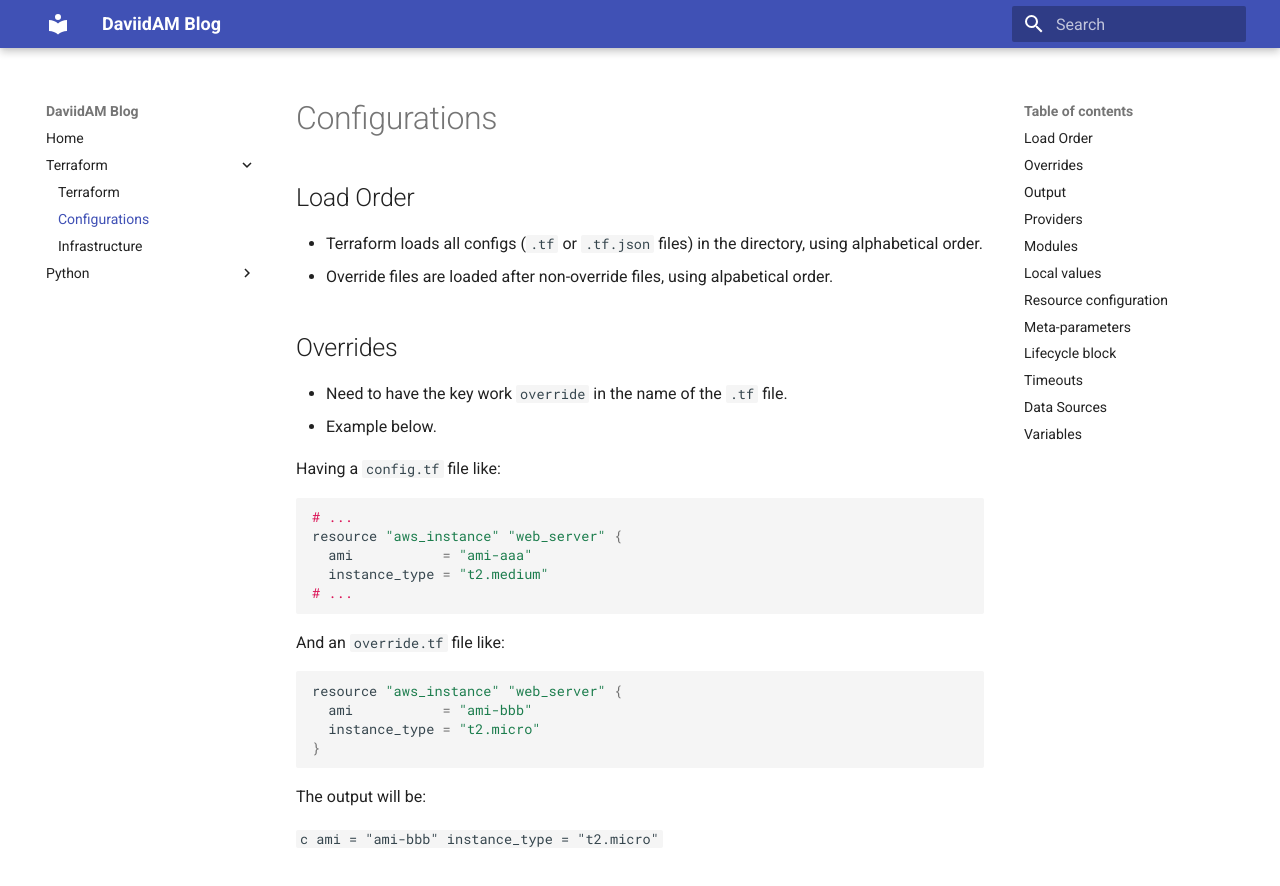
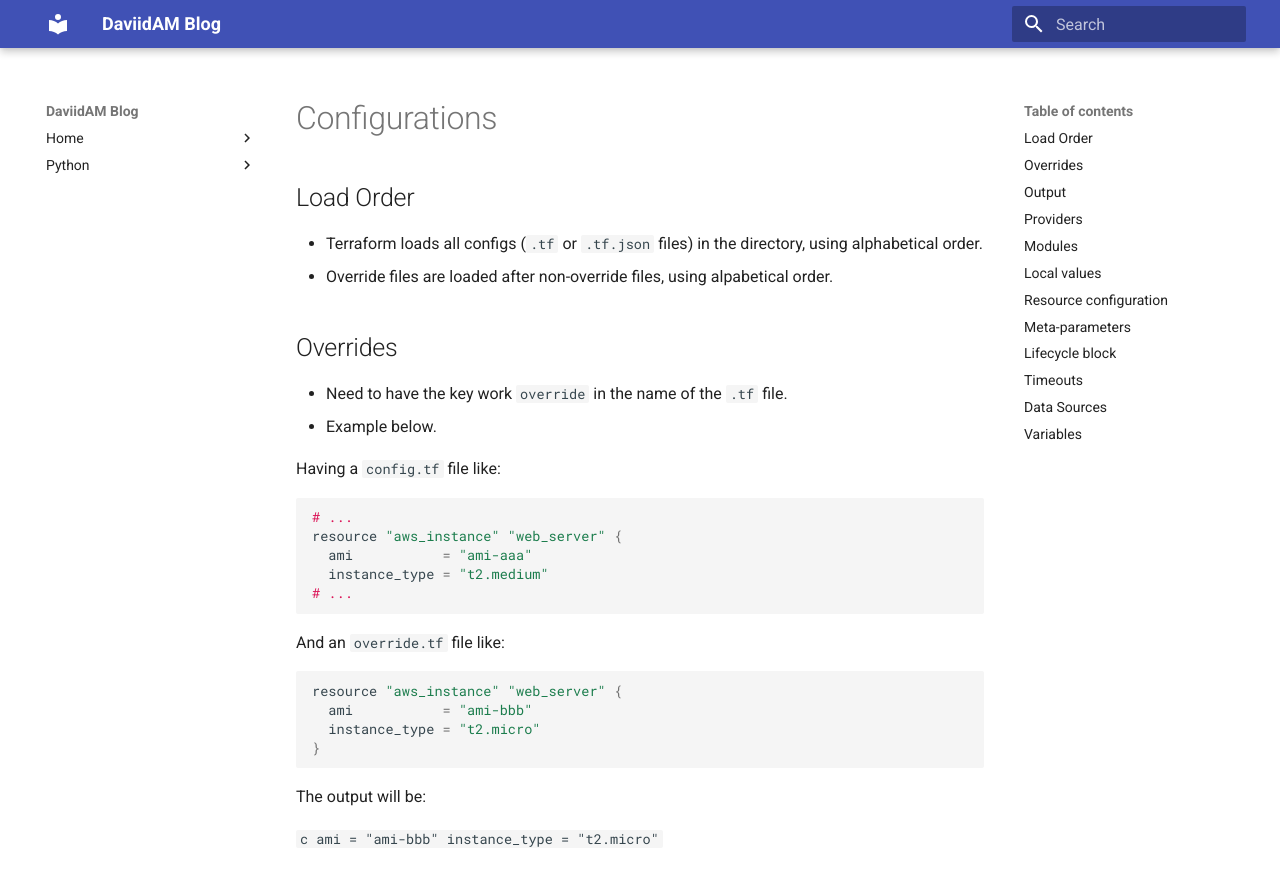
Before and after one commit to DaviidAM/Blog, an MkDocs documentation site: the page built from docs/Terraform/02 - Configurations.md, in a window 1280 px wide and 900 px high. Shown: the top 886 px of the window. Built offline with MkDocs 1.6.1 and Material for MkDocs 9.7.7, drawn with Linux system fonts in a browser that asks for light colours; part of the change alters nothing that is shown.

```diff
--- a/mkdocs.yml
+++ b/mkdocs.yml
@@ -9,7 +9,7 @@ markdown_extensions:
   - pymdownx.superfences
   - pymdownx.highlight
   - toc:
-      permalink: '#'
+      permalink: "#"
   - tables
   - admonition
   - footnotes
@@ -18,6 +18,12 @@ markdown_extensions:
   - attr_list
   - sane_lists
 extra_css:
-  - 'stylesheets/extra.css'
+  - "stylesheets/extra.css"
 extra_javascript:
-  - 'javascripts/extra.js'
+  - "javascripts/extra.js"
+
+nav:
+  - Home:
+      - index.md
+  - Python:
+      - Python/
```
